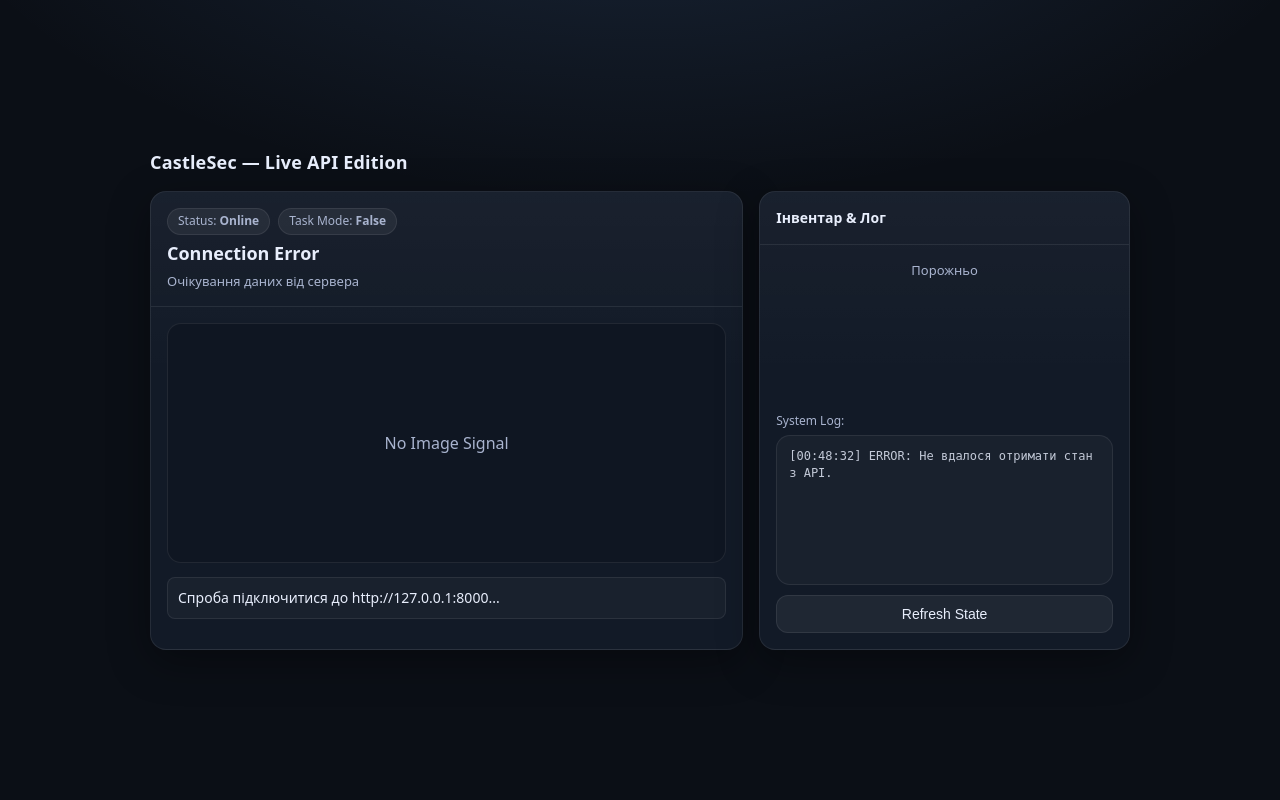
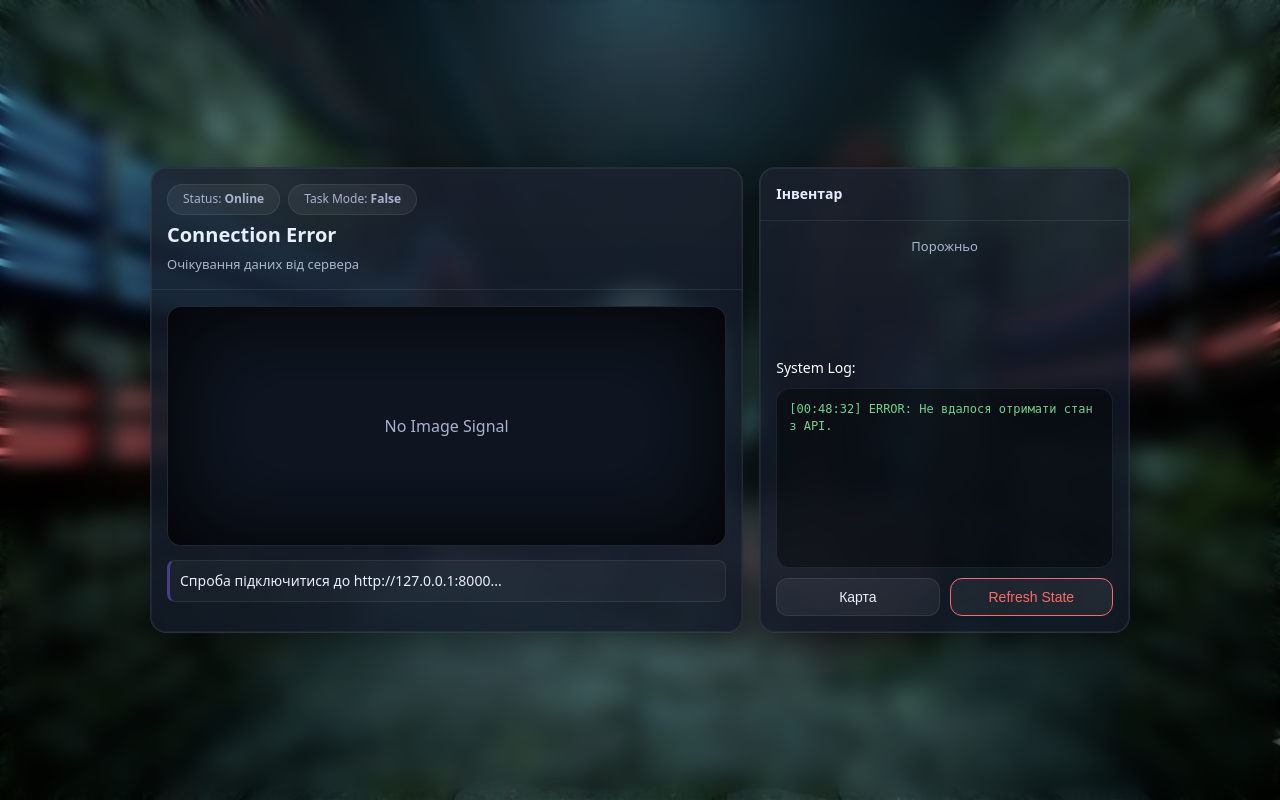
Before and after one commit to ZapikDimka/CastleSec, a PHP site: page / in a window 1280 px wide. Run offline with PHP 8.4, Linux system fonts and the light colour scheme.

Commit message:
UI overhaul

```diff
--- a/web/css/style.css
+++ b/web/css/style.css
@@ -14,14 +14,18 @@
 * { box-sizing: border-box; }
 body {
     margin: 0;
-    background: radial-gradient(1200px 600px at 50% -20%, rgba(106,169,255,.15), transparent 60%) , var(--bg);
+    background:
+        radial-gradient(1200px 600px at 50% -20%, rgba(106,169,255,.15), transparent 60%),
+        url('/web/assets/img/background1.png') no-repeat center center fixed var(--bg);
     color: var(--text);
+    background-size: cover;
     font-family: system-ui, -apple-system, Segoe UI, Roboto, Arial, sans-serif;
     line-height: 1.4;
     padding: 24px;
     display: grid;
     place-items: center;
     min-height: 100vh;
+    backdrop-filter: blur(10px);
 }
 .wrap { width: min(980px, 100%); display: grid; gap: 16px; }
 header h1 { margin: 0; font-size: 18px; letter-spacing: .2px; }
@@ -31,46 +35,59 @@
 
 /* Cards */
 .card {
-    background: linear-gradient(180deg, rgba(255,255,255,.03), transparent 40%), var(--card);
+    background: linear-gradient(180deg, rgba(255,255,255,.03), transparent 40%), rgba(18, 26, 39, 0.8);
     border: 1px solid var(--border);
     border-radius: 16px;
     overflow: hidden;
-    box-shadow: 0 12px 40px rgba(0,0,0,.35);
+    box-shadow:
+        0 8px 32px rgba(0,0,0,0.5),
+        inset 0 0 0 1px rgba(255,255,255,0.05);
     position: relative;
     display: flex; flex-direction: column;
 }
 .top { padding: 16px; border-bottom: 1px solid var(--border); display: grid; gap: 6px; }
 .pillrow { display:flex; gap:8px; flex-wrap: wrap; }
 .pill {
-    font-size: 12px; padding: 4px 10px; background: rgba(255,255,255,.06);
+    font-size: 12px; padding: 6px 15px; background: rgba(255,255,255,.06);
     border: 1px solid var(--border); color: var(--muted); border-radius: 999px;
 }
-.sceneTitle { margin: 0; font-size: 18px; }
+.sceneTitle { margin: 0; font-size: 20px; }
 .sceneSub { margin: 0; color: var(--muted); font-size: 13px; }
 
 .scene { display: grid; gap: 14px; padding: 16px; flex-grow: 1; }
 
-/* Image Container - Виправлено для фото */
 .imageContainer {
     width: 100%;
-    height: 240px; /* Фіксована висота для стабільності */
+    height: 240px;
     border-radius: 14px;
     border: 1px solid var(--border);
     background: var(--card2);
-    overflow: hidden; /* Обрізає зайве */
+    overflow: hidden;
     display: flex; align-items: center; justify-content: center;
+    position: relative
+}
+.imageContainer::after {
+    content: "";
+    position: absolute;
+    inset: 0;
+    box-shadow: inset 0 0 100px rgba(0, 0, 0, 1);
+    pointer-events: none;
+    z-index: 2;
 }
 .imageContainer img {
     width: 100%;
     height: 100%;
-    object-fit: cover; /* Картинка заповнює блок, не спотворюючись */
+    object-fit: cover;
     display: block;
+    filter: contrast(1.1) brightness(0.9);
+    z-index: 1
 }
 
 .sceneDesc {
     font-size: 14px; color: var(--text);
     background: rgba(255,255,255,0.03);
     padding: 10px; border-radius: 8px; border: 1px solid var(--border);
+    border-left: 3px solid darkslateblue;
 }
 
 /* Controls */
@@ -81,11 +98,32 @@
     color: var(--text); border-radius: 12px; padding: 10px 16px; font-size: 14px;
     cursor: pointer; transition: all .15s ease;
 }
-button:hover { background: rgba(255,255,255,.09); }
+button:hover {
+    background: rgba(255, 255, 255, 0.1);
+    color: #fff;
+    border-color: rgba(255, 255, 255, 0.2);
+    transform: translateY(-2px);
+    box-shadow: 0 5px 5px rgba(0, 0, 0, 0.6);
+}
 button.primary { background: rgba(106,169,255,.14); border-color: rgba(106,169,255,.35); }
 button.locked { background: rgba(255,106,106,.08); border-color: rgba(255,106,106,.2); color: var(--danger); }
 button.item-btn { background: rgba(101,212,139,.14); border-color: rgba(101,212,139,.35); color: #d4fce2; }
 button:disabled { opacity: 0.5; cursor: not-allowed; }
+
+#confirmOverlay .modalBottom {
+    justify-content: center;
+    gap: 20px;
+}
+
+button.danger-outline {
+    border-color: var(--danger);
+    color: var(--danger);
+}
+
+button.danger-outline:hover {
+    background: rgba(255, 106, 106, 0.1);
+    border-color: var(--danger);
+}
 
 /* Terminal Modal */
 .overlay {
@@ -123,7 +161,7 @@
 /* Inventory Styles */
 .inv-list { display: grid; gap: 8px; }
 .inv-item {
-    display: flex; align-items: center; justify-content: space-between;
+    display: flex; align-items: center; justify-content: space-between; max-height: 60px;
     padding: 10px; border: 1px solid var(--border); border-radius: 8px; background: rgba(255,255,255,.03);
 }
 .inv-name { font-size: 13px; }
@@ -132,7 +170,7 @@
 .inv-item.equipped .equip-badge { display: inline-block; }
 
 .log {
-    border: 1px solid var(--border); background: rgba(255,255,255,.03);
-    border-radius: 14px; padding: 12px; height: 150px; overflow: auto;
-    font-family: monospace; font-size: 12px; color: rgba(232,238,252,.82); white-space: pre-wrap;
+    border: 1px solid var(--border); background: rgba(0,0,0,0.4);
+    border-radius: 14px; padding: 12px; height: 180px; overflow: auto;
+    font-family: monospace; font-size: 12px; color: #71d08d; white-space: pre-wrap; scrollbar-width: thin;
 }
--- a/web/index.html
+++ b/web/index.html
@@ -3,16 +3,12 @@
 <head>
     <meta charset="utf-8" />
     <meta name="viewport" content="width=device-width,initial-scale=1" />
-    <title>CastleSec — API Integrated</title>
+    <title>CastleSec</title>
     <link rel="stylesheet" type="text/css" href="css/style.css">
     <script src="js/app.js"></script>
 </head>
 <body>
 <div class="wrap">
-    <header>
-        <h1>CastleSec — Live API Edition</h1>
-    </header>
-
     <div class="grid">
         <div class="card">
             <div class="top">
@@ -32,7 +28,6 @@
                 <div class="sceneDesc" id="sceneDescText">
                     Спроба підключитися до http://127.0.0.1:8000...
                 </div>
-
                 <div class="actions">
                     <div class="row" id="navButtons"></div>
                 </div>
@@ -40,20 +35,63 @@
         </div>
 
         <div class="card">
-            <div class="top"><h3 style="margin:0; font-size:14px">Інвентар & Лог</h3></div>
+            <div class="top"><h3 style="margin:0; font-size:14px">Інвентар</h3></div>
             <div class="scene">
                 <div id="inventoryContainer" class="inv-list">
                     <div style="font-size:13px; color:var(--muted); text-align:center;">Порожньо</div>
                 </div>
 
                 <div style="margin-top: auto;">
-                    <div style="font-size:12px; color:var(--muted); margin-bottom:5px;">System Log:</div>
+                    <div style="font-size:14px; color: white; margin-bottom:10px;">System Log:</div>
                     <div class="log" id="gameLog"></div>
-                    <button onclick="updateState()" style="width:100%; margin-top:10px;">Refresh State</button>
+                    <div style="display: flex; gap: 10px; margin-top: 10px;">
+                        <button onclick="toggleMap()" style="flex: 1;">Карта</button>
+                        <button onclick="showConfirm()" style="flex: 1; border-color: var(--danger); color: var(--danger);">Refresh State</button>
+                    </div>
                 </div>
             </div>
         </div>
     </div>
 </div>
+
+<div class="overlay" id="confirmOverlay">
+    <div class="modal" style="max-width: 400px;">
+        <div class="modalTop">
+            <h3 style="margin:0; font-size:15px">⚠️ Підтвердження</h3>
+        </div>
+        <div class="modalBody">
+            <p style="text-align:center; margin: 10px 0;">Ви впевнені, що хочете скинути стан?</p>
+        </div>
+        <div class="modalBottom">
+            <button onclick="closeConfirm()">Ні</button>
+            <button class="primary" onclick="confirmReset()">Так</button>
+        </div>
+    </div>
+</div>
+
+<div class="overlay" id="sqlOverlay">
+    <div class="modal">
+        <div class="modalTop">
+            <h3 style="margin:0; font-size:15px">🔒 Security Gate</h3>
+        </div>
+        <div class="modalBody">
+            <div class="codeBox" id="sqlPreview">SELECT * FROM users WHERE u='...' AND p='...'</div>
+            <div class="input-group">
+                <label>Login:</label>
+                <input type="text" id="hackUser" class="hack-input" autocomplete="off">
+            </div>
+            <div class="input-group">
+                <label>Password:</label>
+                <input type="text" id="hackPass" class="hack-input" autocomplete="off">
+            </div>
+        </div>
+        <div class="modalBottom">
+            <div class="status-area" id="hackStatus">Waiting...</div>
+            <button onclick="closeTerminal()">Cancel</button>
+            <button class="primary" onclick="executeHack()">Login</button>
+        </div>
+    </div>
+</div>
+
 </body>
 </html>
--- a/web/js/app.js
+++ b/web/js/app.js
@@ -39,7 +39,26 @@
     document.getElementById("sceneSub").innerText = data.is_solving_task ? "Потрібне вирішення завдання" : "Локація дослідження";
     document.getElementById("sceneDescText").innerText = data.node.text || "";
 
-    // Рендер кнопок дій [cite: 27-35]
+
+    const imgBox = document.getElementById("sceneImgBox");
+    const nodeId = data.node.id;
+    const nodeName = data.node.name || "";
+
+    imgBox.innerHTML = "";
+
+    //Заглушка поки ендпоінти не передають назву спрайту для показу
+    if (nodeName.includes("A Node")) {
+        imgBox.innerHTML = `<img src="/web/assets/img/roomA.png">`;
+    }
+    else if (nodeName.includes("B Node")) {
+        imgBox.innerHTML = `<img src="/web/assets/img/roomB.png">`;
+    }
+    else if (nodeName.includes("Root Node")) {
+        imgBox.innerHTML = `<img src="/web/assets/img/background1.png">`;
+    }
+    else {
+        imgBox.innerHTML = `<div style="color:var(--muted); font-size: 12px;">Сигнал відсутній: ${nodeId}</div>`;
+    }
     const btnRow = document.getElementById("navButtons");
     btnRow.innerHTML = "";
 
@@ -79,4 +98,22 @@
     logEl.innerText = `[${time}] ${msg}\n` + logEl.innerText;
 }
 
+function showConfirm() {
+    document.getElementById("confirmOverlay").classList.add("show");
+}
+
+function closeConfirm() {
+    document.getElementById("confirmOverlay").classList.remove("show");
+}
+
+function confirmReset() {
+    closeConfirm();
+    log("SYSTEM: Скидання стану до початкового...");
+    updateState();
+}
+
+function toggleMap() {
+    log("SYSTEM: Карта тимчасово недоступна.");
+}
+
 window.onload = updateState;
```
Also changed, not shown: web/assets/img/background1.png (added), web/assets/img/roomA.png (added), web/assets/img/roomB.png (added).
